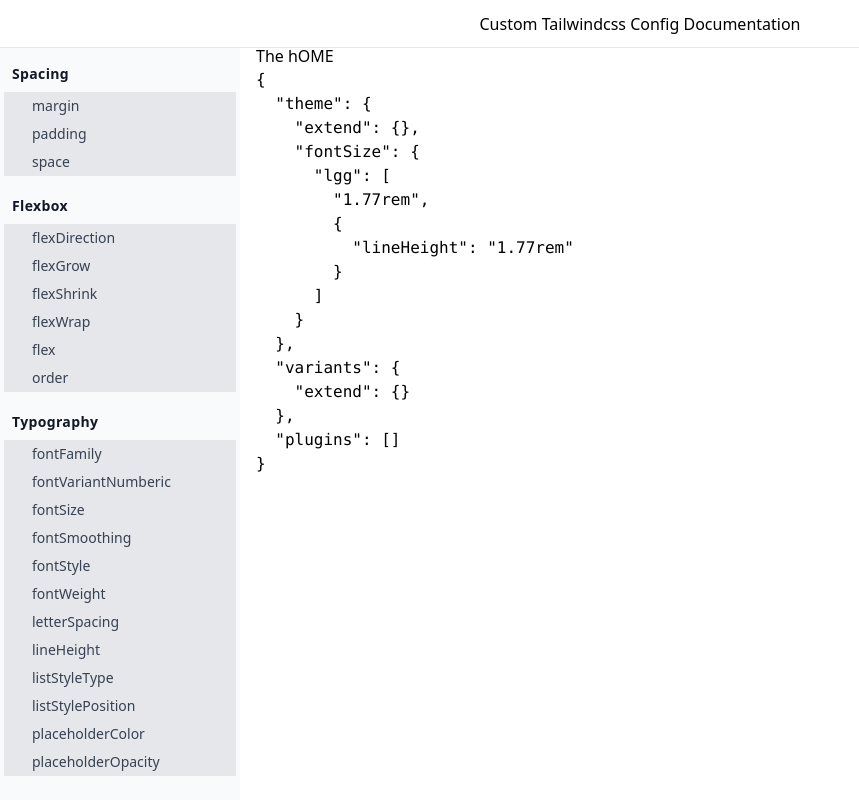
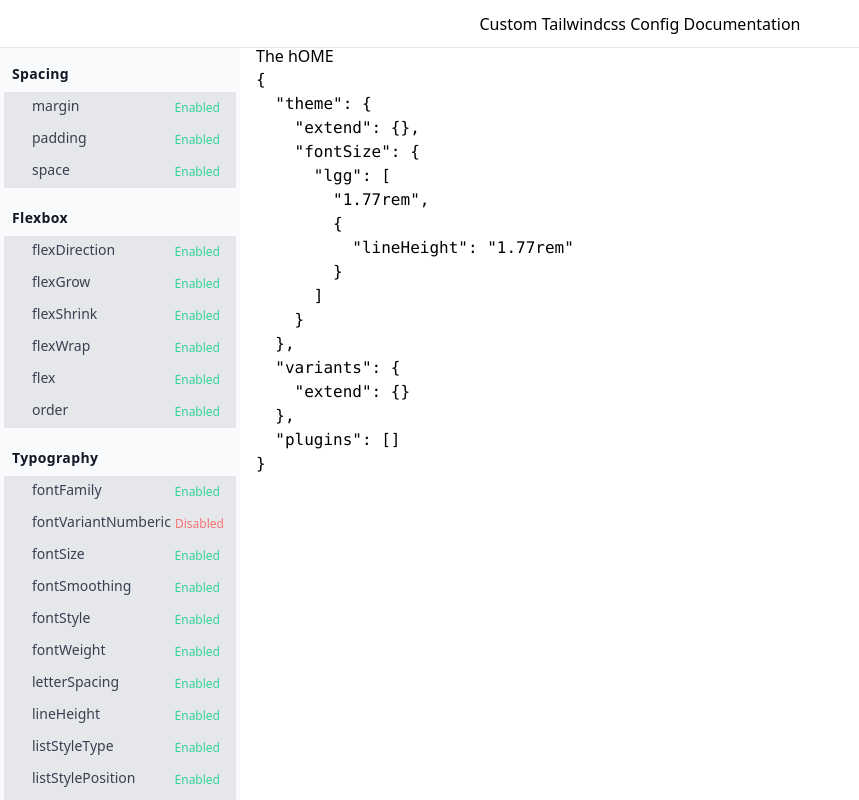
Before and after one commit to anooprav7/custom-tailwindcss-docs, a Next.js app: page / in a window 1280 px wide. Shown: the whole page, without its empty margins (0-859 px from the left). Built offline with nearby package versions, Linux system fonts and the light colour scheme.

Commit message:
feat(plugin status): added plugin status to sidebar and above class table

```diff
--- a/src/components/ClassTable.js
+++ b/src/components/ClassTable.js
@@ -110,15 +110,22 @@ export const ClassTable = ({
   Object.assign(utilities, getUtilities(plugin, tailwindConfig));
   const finalConfig = generateDefaultConfig(tailwindConfig);
 
+  const isPluginEnabled = finalConfig?.corePlugins?.includes(pluginKey);
+
+  const PluginState = <div className={clsx({
+    "inline-block py-1 px-3 border-green-400 border-2 rounded-full text-sm text-green-400": isPluginEnabled,
+    "inline-block py-1 px-3 border-red-400 border-2 rounded-full text-sm text-red-400": !isPluginEnabled
+  })}>{isPluginEnabled ? "Enabled" : "Disabled"}</div>
+
   return (
     <div
-      className="border-b border-gray-200 overflow-hidden relative p-8 rounded-md"
+      className="border-b border-gray-200 overflow-hidden relative px-8 py-1 rounded-md"
       id={id}
     >
       <div level={2} id="class-reference" toc={true} className="relative">
         <span className="sr-only">Default class reference</span>
       </div>
-      <div>{`Plugin state ${finalConfig?.corePlugins?.includes(pluginKey) ? "Enabled" : "Not Enabled"}`}</div>
+      <div className="mb-2">{PluginState}</div>
       <div
         className={clsx(
           "overflow-y-auto scrollbar-w-2 scrollbar-track-gray-lighter scrollbar-thumb-rounded scrollbar-thumb-gray scrolling-touch rounded-md border-2 border-gray-200",
--- a/src/components/Sidebar/index.js
+++ b/src/components/Sidebar/index.js
@@ -1,28 +1,49 @@
-import React from "react";
+import React, { useContext } from "react";
 import PropTypes from "prop-types";
 import Link from "next/link";
 import { pageConfig } from "constants/pageConfig";
+import { TailwindConfigContext } from "contexts";
+import resolveConfig from "tailwindcss/resolveConfig";
+import clsx from "clsx";
+
+function generateDefaultConfig(tailwindConfig) {
+  return resolveConfig({
+    corePlugins: {
+      float: false
+    },
+    ...tailwindConfig
+  });
+}
 
 const SideBar = () => {
   const allCategories = pageConfig?.pluginCategoryPages?.allCategories || [];
   const byCategory = pageConfig?.pluginCategoryPages?.byCategory || {};
 
+  const [tailwindConfig] = useContext(TailwindConfigContext);
+
+  const finalConfig = generateDefaultConfig(tailwindConfig);
+
   const renderPlugins = (categoryKey, categoryData) => {
     const allPlugins = categoryData?.allPlugins || [];
-    // const byPlugin = categoryData?.byPlugin || {};
     return (
-      // <ul className="pl-4 mx-1 bg-gray-100 rounded-md">
       <ul className="pl-4 mx-1 bg-gray-200">
         {allPlugins.map((pluginKey) => {
-          // const { title } = byPlugin[pluginKey];
+          const isPluginEnabled = finalConfig?.corePlugins?.includes(pluginKey);
           return (
             <li>
               <Link
-                // href={`/${categoryKey}#${pluginKey}`}
                 href={`/${categoryKey}/${pluginKey}`}
               >
-                <a className="px-3 py-1 transition-colors duration-200 relative block hover:text-blue-400 text-gray-700 text-sm">
-                  {pluginKey}
+                <a className="px-3 py-1 transition-colors duration-200 relative flex hover:text-blue-400 text-gray-700 text-sm justify-between">
+                  <span>{pluginKey}</span>
+                  <span
+                    className={clsx({
+                      "inline-block py-1 px-1 border-green-400 border-1 rounded-full text-green-400 text-xs": isPluginEnabled,
+                      "inline-block py-1 px-1 border-red-400 border-0 rounded-full text-xs text-red-400": !isPluginEnabled
+                    })}
+                  >
+                    {isPluginEnabled ? "Enabled" : "Disabled"}
+                  </span>
                 </a>
               </Link>
             </li>
@@ -37,9 +58,7 @@ const SideBar = () => {
       const { title } = byCategory[categoryKey];
       return (
         <li>
-          <Link
-            href={`/${categoryKey}`}
-          >
+          <Link href={`/${categoryKey}`}>
             <a className="block px-3 mb-2 tracking-wide font-semibold text-sm text-gray-900 mt-5 hover:text-blue-500">
               {title}
             </a>
--- a/src/pages/[categoryKey]/[pluginKey]/index.js
+++ b/src/pages/[categoryKey]/[pluginKey]/index.js
@@ -10,14 +10,14 @@ const PluginPage = () => {
 
   if (!data) return null;
 
-  const { byPlugin, allPlugins } = data;
+  const { byPlugin } = data;
   const plugin = byPlugin[pluginKey].plugin;
   const customProps = byPlugin?.[pluginKey]?.customProps || {}
 
   const ClassTables = (
     <>
-      <h4 id={pluginKey} className="my-3">
-        {pluginKey}
+      <h4 id={pluginKey} className="my-3 px-8">
+        Plugin key : {pluginKey}
       </h4>
       <ClassTable
         plugin={plugin}
@@ -30,7 +30,7 @@ const PluginPage = () => {
 
   return (
     <>
-      <h2>{categoryKey}</h2>
+      <h2 className="mt-4 px-8">{categoryKey}</h2>
       <div>{ClassTables}</div>
     </>
   );
```
